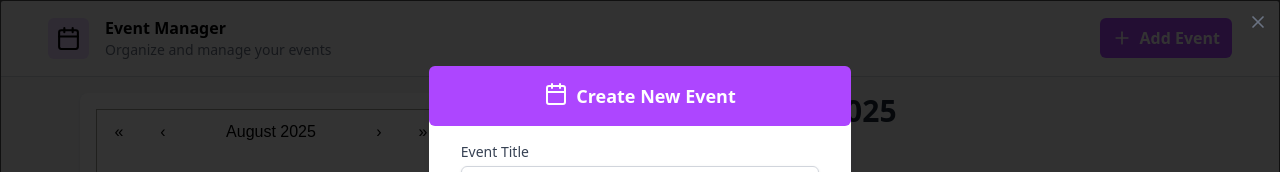
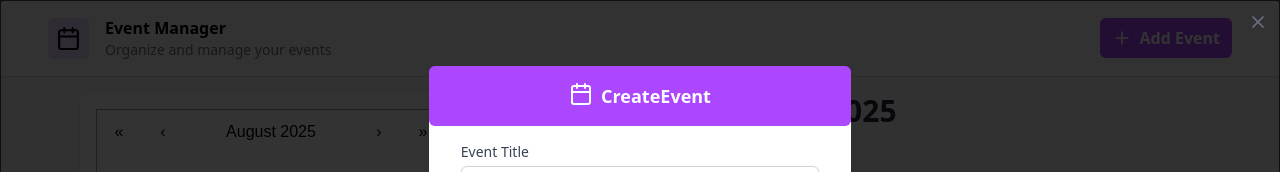
Before and after one commit to Sudipraut1522/Event-management, a React (Vite) app: page /add-event in a window 1280 px wide. Shown: the top 172 px of the page. Built offline with nearby package versions, Linux system fonts and the light colour scheme.

Commit message:
fix:text of form

```diff
--- a/src/components/form/Form.tsx
+++ b/src/components/form/Form.tsx
@@ -105,7 +105,9 @@ const Form: React.FC = () => {
       <div className="min-w-[33vw] bg-white shadow-xl rounded-2xl ">
         <div className="flex justify-center gap-2 bg-purple-500 py-4 rounded-md">
           <Calendar className="text-white" />
-          <h1 className="text-lg font-semibold text-white">Create New Event</h1>
+          <h1 className="text-lg font-semibold text-white">
+            {editId ? "Update " : "Create"}Event
+          </h1>
         </div>
 
         <form onSubmit={handleSubmit(onSubmit)}>
```
